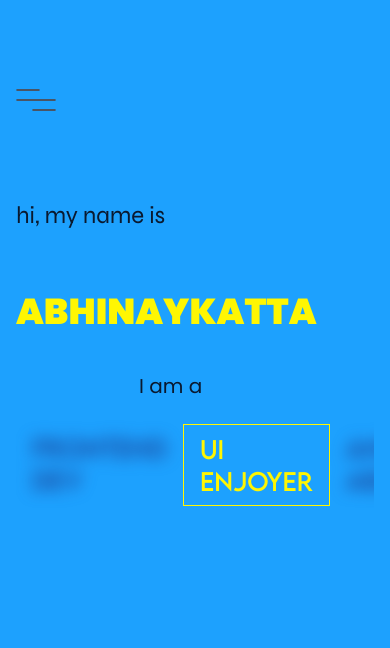
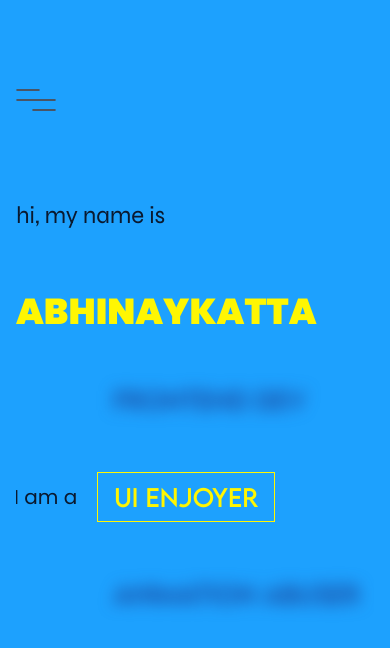
Before and after one commit to abhikatta/portfolio, a Next.js app: page / in a window 390 px wide. Shown: the top 648 px of the page. Built offline with nearby package versions, Linux system fonts and the light colour scheme; a web font is replaced by a local one.

Commit message:
updated reel animation

```diff
--- a/src/sections/home-hero.tsx
+++ b/src/sections/home-hero.tsx
@@ -33,11 +33,6 @@ const HomeHero = () => {
   const SPACE_DIFFERENTIAL = 128;
 
   // TODO: un-hardcode this
-  const positions = [
-    `${SPACE_DIFFERENTIAL}px`,
-    "0px",
-    `-${SPACE_DIFFERENTIAL}px`,
-  ];
 
   const iAm = ["Frontend dev", "UI enjoyer", "Animation abuser"];
 
@@ -63,14 +58,22 @@ const HomeHero = () => {
   const controls = useAnimationControls();
 
   useEffect(() => {
-    console.log(isMobile);
+    let positions: string[];
+    if (isMobile) {
+      positions = ["96px", "0px", "-96px"];
+    } else {
+      positions = [
+        `${SPACE_DIFFERENTIAL}px`,
+        "0px",
+        `-${SPACE_DIFFERENTIAL}px`,
+      ];
+    }
     let thisIndex = 0;
     const animateLoop = async () => {
       while (true) {
         setCurrentIndex(thisIndex);
         await controls.start({
-          y: isMobile ? 0 : positions[thisIndex],
-          x: isMobile ? positions[thisIndex] : 0,
+          y: positions[thisIndex],
           transition: {
             duration: 0.5,
             ease: "easeInOut",
@@ -110,19 +113,19 @@ const HomeHero = () => {
           ))}
         </motion.div>
       </div>
-      <div className="mt-5 lg:mt-20 w-full h-auto relative overflow-hidden flex lg:flex-row flex-col items-center justify-center">
-        <h2 className="font-boldonse text-xl lg:text-2xl whitespace-nowrap min-w-[7rem] 2xl:text-4xl">
+      <div className="lg:mt-20 w-full h-auto relative overflow-hidden flex flex-row items-center justify-center">
+        <h2 className="font-boldonse left-auto right-auto text-xl lg:text-2xl whitespace-nowrap min-w-fit mr-5 lg:mr-0 lg:min-w-[7rem] 2xl:text-4xl">
           I am a
         </h2>
         <motion.div
           animate={controls}
-          className="h-full ml-0 lg:ml-[5rem] mr-auto w-full flex lg:flex-col flex-row items-start justify-between"
+          className="h-full ml-0 lg:ml-[5rem] mr-auto w-full flex flex-col items-start justify-between"
         >
           {iAm.map((i, ind) => (
             <motion.h1
               key={ind}
               className={cn(
-                "text-2xl lg:text-6xl font-lemonMilk h-fit my-6 px-4 py-2",
+                "text-2xl lg:text-6xl font-lemonMilk h-fit w-fit whitespace-nowrap my-6 px-4 py-2",
                 ind === currentIndex
                   ? "text-primaryYellow border-1 border-primaryYellow"
                   : "text-blue-900 blur-[8px]"
```
